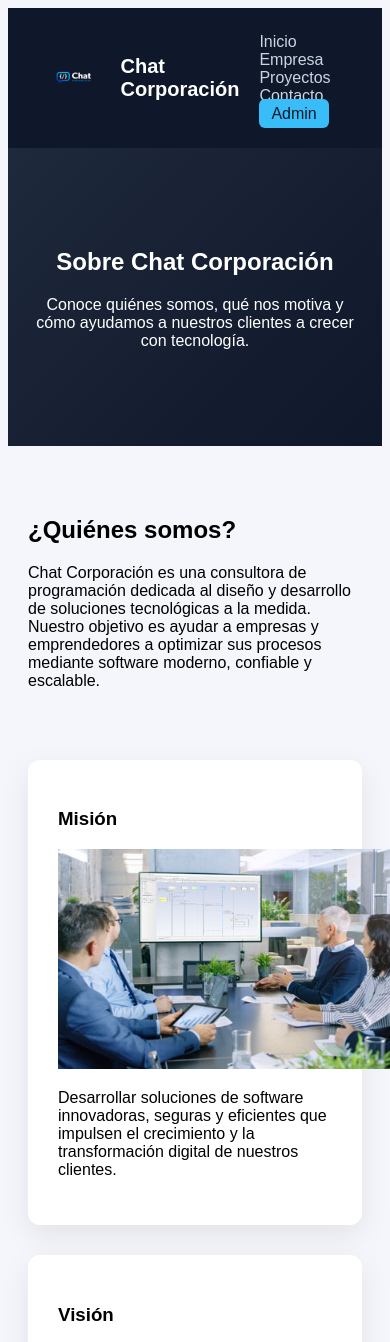
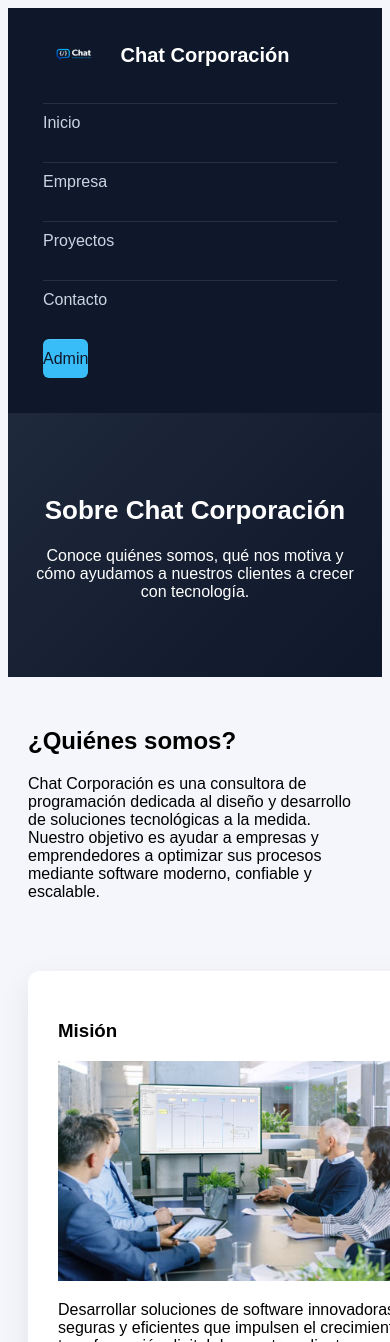
Before and after one commit to ArmandoRivSol/Consultura, a PHP site: page /empresa.html in a window 390 px wide; the page is wider, and only the part inside the window is pictured. Shown: the top 1342 px of that part. Run offline with PHP 8.4, Linux system fonts and the light colour scheme.

Commit message:
mejoras del codigo css para que nuestra aplicacion web o pagina web sea responsiba

```diff
--- a/css/estilos.css
+++ b/css/estilos.css
@@ -3,9 +3,6 @@ body{font-family:Arial;background:#f4f6fb;}
 .header a{color:white;margin:10px;text-decoration:none;}
 .logo{height:50px;}
 .hero{text-align:center;padding:60px;}
-/* ================================
-   NAVBAR - CHAT CORPORACIÓN
-================================ */
 
 .header {
   background: #0f172a;
@@ -80,9 +77,6 @@ body{font-family:Arial;background:#f4f6fb;}
   color: #cbd5e1;
   font-size: 14px;
 }
-/* ================================
-   INDEX - SECCIONES EXTRA
-================================ */
 
 .hero {
   background: linear-gradient(135deg, #0f172a, #1e293b);
@@ -436,3 +430,93 @@ body{font-family:Arial;background:#f4f6fb;}
 .admin-table tr:hover {
   background: #f1f5f9;
 }
+
+@media (max-width: 768px) {
+
+  .navbar {
+    flex-direction: column;
+    align-items: flex-start;
+    gap: 15px;
+  }
+
+  .nav-links {
+    width: 100%;
+    display: flex;
+    flex-direction: column;
+  }
+
+  .nav-links a {
+    padding: 10px 0;
+    margin-left: 0;
+    border-top: 1px solid rgba(255,255,255,0.1);
+  }
+
+  .admin-btn {
+    width: fit-content;
+    margin-top: 10px;
+  }
+
+  .hero {
+    padding: 60px 20px;
+  }
+
+  .hero h1 {
+    font-size: 26px;
+  }
+
+  .services-grid {
+    grid-template-columns: 1fr;
+  }
+
+  .image-text {
+    padding: 30px 20px;
+  }
+
+  .mision-vision {
+    grid-template-columns: 1fr;
+  }
+
+  .empresa-section,
+  .metodologia,
+  .valores {
+    margin: 50px auto;
+  }
+
+  .projects {
+    grid-template-columns: 1fr;
+  }
+
+  .project-img {
+    height: 180px;
+  }
+
+  .contact-container {
+    grid-template-columns: 1fr;
+    gap: 30px;
+  }
+
+  .contact-form {
+    padding: 25px;
+  }
+
+  .admin-cards {
+    grid-template-columns: 1fr;
+  }
+
+  .admin-table {
+    overflow-x: auto;
+  }
+
+  .admin-table table {
+    min-width: 700px;
+  }
+
+  .footer-logo {
+    height: 45px;
+  }
+
+  .footer-content p {
+    font-size: 13px;
+    text-align: center;
+  }
+}
```
